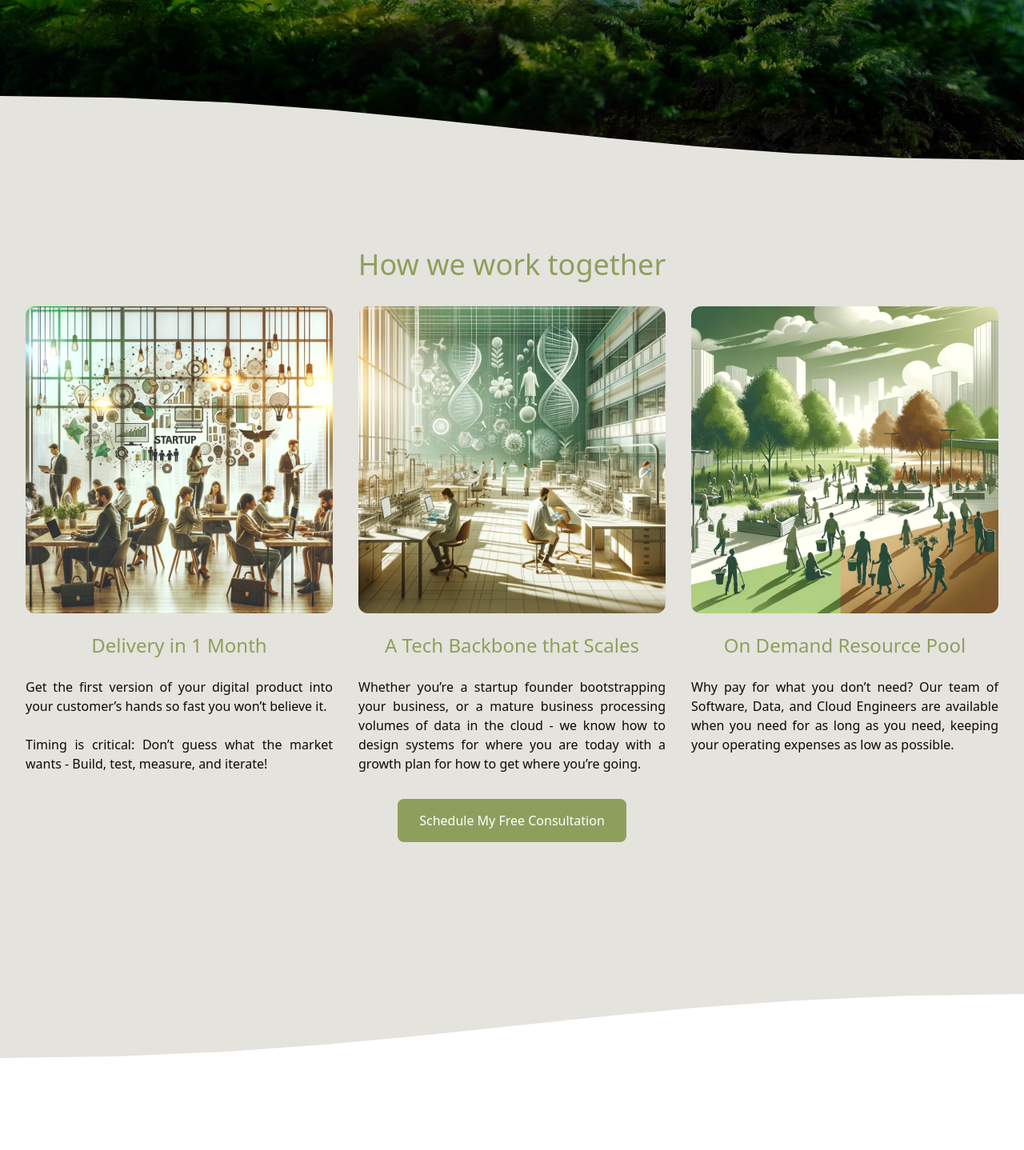
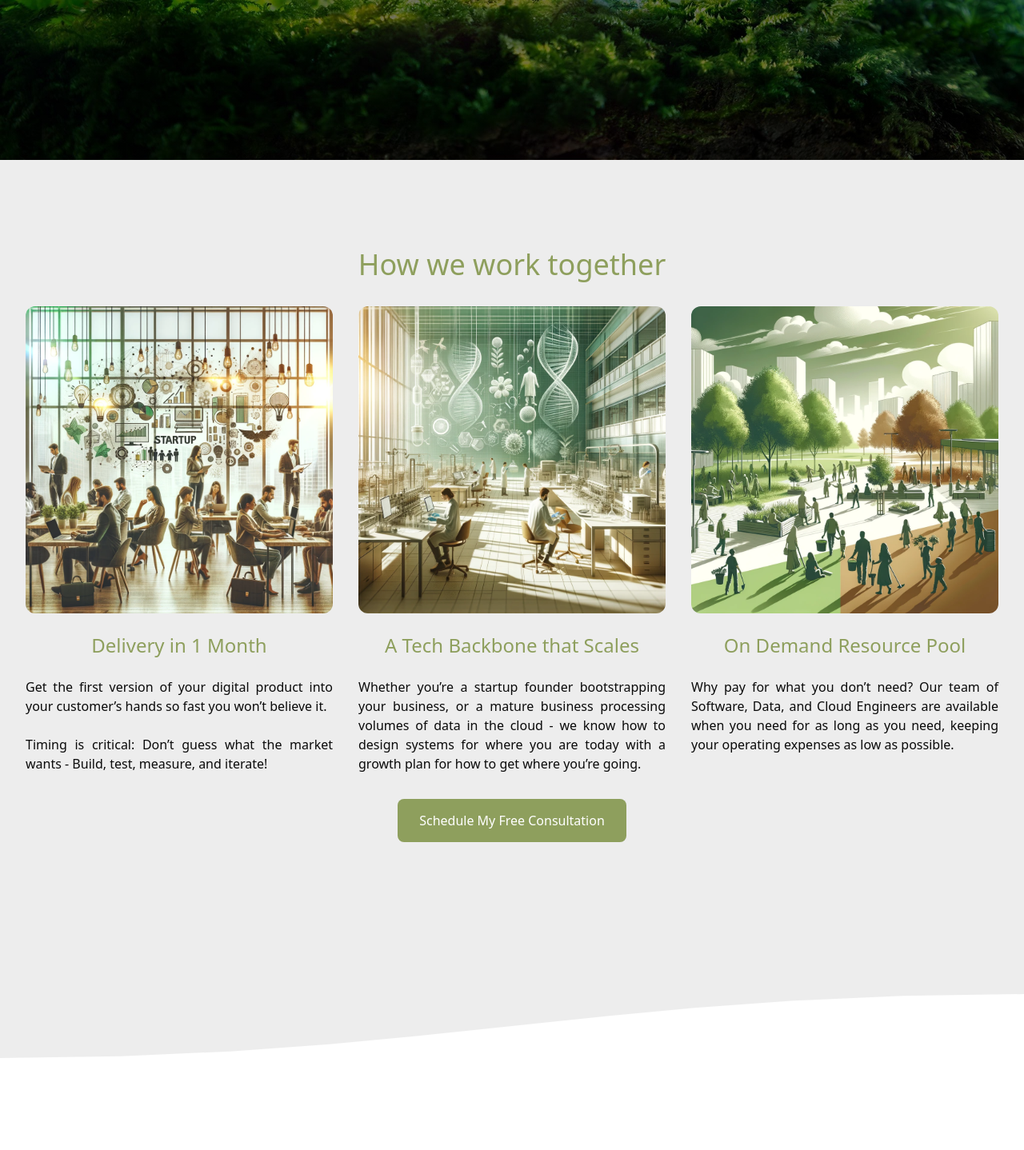
Before and after one commit to bithippie/bithippie.github.io, a Next.js app: page / in a window 1280 px wide. Shown: the part 600-2038 px from the top of the page at 80% size. Built offline with nearby package versions, Linux system fonts and the light colour scheme.

Commit message:
feat(divider): create divider component and adjust its references.

```diff
--- a/app/page.js
+++ b/app/page.js
@@ -1,3 +1,4 @@
+import Divider from "@/components/divider";
 import Navbar from "@/components/navbar";
 import About from "@/components/sections/about";
 import Footer from "@/components/sections/footer";
@@ -15,47 +16,30 @@ export default function Home() {
 
         <Hero />
 
-        {/* Divider */}
-        <div className="relative bg-platinum">
-          <div className="relative w-full h-[80px] bg-platinum start-curve-divider"></div>
-        </div>
+        <Divider backgroundColor="platinum" curvePosition="start" />
 
         <WeWorkTogether backgroundColor="platinum" />
 
-        {/* Divider */}
-        <div className="relative bg-white">
-          <div className="relative w-full h-[80px] bg-white end-curve-divider"></div>
-        </div>
+        <Divider backgroundColor="white" curvePosition="end" />
 
         <HowWeWork backgroundColor="white" />
 
-        {/* Divider */}
-        <div className="relative bg-moss">
-          <div className="relative w-full h-[80px] bg-moss start-curve-divider"></div>
-        </div>
+        <Divider backgroundColor="moss" curvePosition="start" />
 
         <Testimonials backgroundColor="moss" />
 
-        {/* Divider */}
-        <div className="relative bg-platinum">
-          <div className="relative w-full h-[80px] bg-platinum end-curve-divider"></div>
-        </div>
+        <Divider backgroundColor="platinum" curvePosition="end" />
 
         <Schedule backgroundColor="platinum" />
 
-        {/* Divider */}
-        <div className="relative bg-white">
-          <div className="relative w-full h-[80px] bg-white start-curve-divider"></div>
-        </div>
+        <Divider backgroundColor="white" curvePosition="start" />
 
         <About backgroundColor="white" />
-        {/* Divider */}
-        <div className="relative bg-dark-grey">
-          <div className="relative w-full h-[80px] bg-dark-grey end-curve-divider"></div>
-        </div>
 
-        <Footer backgroundColor="dark-grey" />
+        <Divider backgroundColor="dark-grey" curvePosition="end" />
       </main>
+
+      <Footer backgroundColor="dark-grey" />
     </div>
   );
 }
--- /dev/null
+++ b/components/divider.js
@@ -0,0 +1,9 @@
+export default function Divider({ backgroundColor, curvePosition }) {
+  return (
+    <div className={`relative bg-${backgroundColor}`}>
+      <div
+        className={`relative w-full h-[5rem] bg-${backgroundColor} ${curvePosition}-curve-divider`}
+      ></div>
+    </div>
+  );
+}
```
